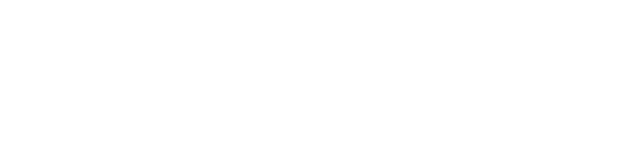
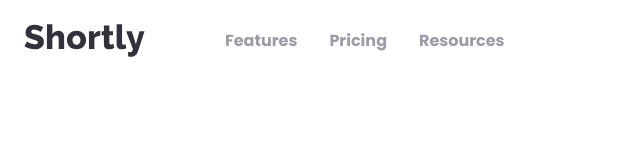
Before and after one commit to zainabturkmen/shortly, a website: page index.html in a window 1280 px wide. Shown: the whole page, without its empty margins (0-640 px from the left). Drawn offline with Linux system fonts and the light colour scheme.

Commit message:
Adding Update

```diff
--- a/index.html
+++ b/index.html
@@ -23,7 +23,23 @@
       <!-- Flex Container  For All items-->
       <div class="flex items-center justify-between">
         <!-- Flex Container For Logo/Menu -->
-        <div class="flex items-center space-x-20"></div>
+        <div class="flex items-center space-x-20">
+          <!-- Logo -->
+          <img src="images/logo.svg" alt="" />
+          <!-- Left Menu -->
+          <div class="hidden space-x-8 font-bold lg:flex">
+            <a href="#" class="text-grayishViolet hover:text-grayishViolet"
+              >Features</a
+            >
+            <a href="#" class="text-grayishViolet hover:text-grayishViolet"
+              >Pricing</a
+            >
+
+            <a href="#" class="text-grayishViolet hover:text-grayishViolet"
+              >Resources</a
+            >
+          </div>
+        </div>
       </div>
     </nav>
   </body>
```
Also changed, not shown: css/style.css.
